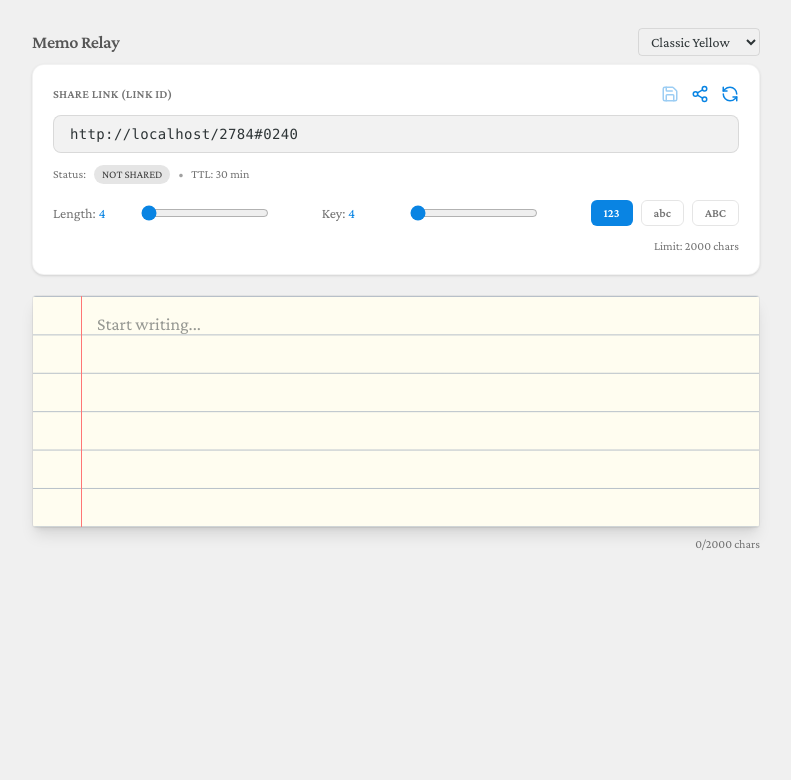
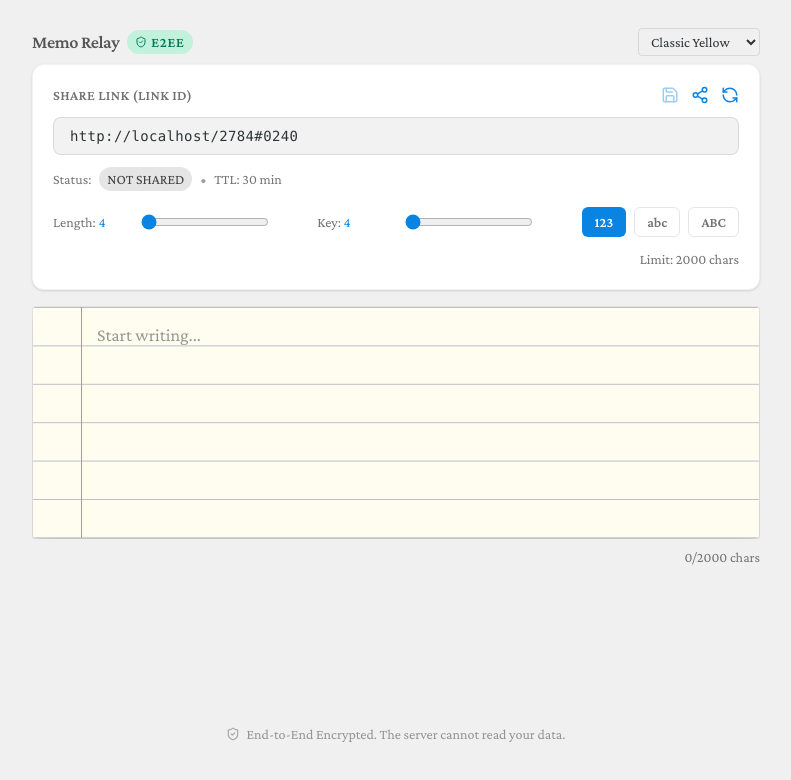
Before and after one commit to chenjingdev/memo, a React (Vite) app: page / in a window 1280 px wide. Shown: the top 780 px of the page, without its empty margins (244-1035 px from the left). Built offline with nearby package versions, Linux system fonts and the light colour scheme.

Commit message:
feat: Add end-to-end encryption indicators and refine UI styling, text sizes, and cursor feedback.

```diff
--- a/src/App.tsx
+++ b/src/App.tsx
@@ -1,4 +1,5 @@
 import { useCallback, useEffect, useMemo, useRef, useState } from 'react';
+import { ShieldCheck } from 'lucide-react';
 import Header from './components/Header';
 import MemoEditor from './components/MemoEditor';
 import MemoViewer from './components/MemoViewer';
@@ -440,7 +441,7 @@ export default function App() {
         <main id="app" className="flex min-h-0 flex-1 flex-col">
           <section
             id="view-write"
-            className={`${view === 'write' ? 'flex' : 'hidden'} relative min-h-0 flex-1 flex-col gap-5`}
+            className={`${view === 'write' ? 'flex' : 'hidden'} relative min-h-0 flex-1 flex-col`}
           >
             <SharePanel
               themeClasses={themeClasses}
@@ -487,6 +488,14 @@ export default function App() {
             />
           ) : null}
         </main>
+        <footer className="mt-8 pb-4 text-center">
+          <p className={`flex items-center justify-center gap-1.5 text-sm opacity-60 ${themeClasses.brand}`}>
+            <ShieldCheck size={14} className="opacity-80" />
+            <span>
+              End-to-End Encrypted. The server cannot read your data.
+            </span>
+          </p>
+        </footer>
       </div>
     </div>
   );
--- a/src/components/Header.tsx
+++ b/src/components/Header.tsx
@@ -1,3 +1,4 @@
+import { ShieldCheck } from 'lucide-react';
 import type { ThemeClasses } from '../types';
 
 type Props = {
@@ -9,11 +10,29 @@ type Props = {
 export default function Header({ theme, onThemeChange, themeClasses }: Props) {
   return (
     <header className="flex items-center justify-between py-2 font-ui">
-      <div className={`text-lg font-semibold tracking-tight ${themeClasses.brand}`}>Memo Relay</div>
+      <div className="flex items-center gap-2">
+        <div className={`text-lg font-semibold tracking-tight ${themeClasses.brand}`}>
+          Memo Relay
+        </div>
+        <div
+          className={`group relative flex cursor-help items-center gap-1 rounded-full px-2 py-0.5 text-sm font-bold uppercase tracking-wider ${themeClasses.badgeStrong}`}
+        >
+          <ShieldCheck size={12} />
+          <span>E2EE</span>
+          <div className="pointer-events-none absolute left-0 top-full z-50 mt-2 w-max max-w-[200px] origin-top-left scale-95 opacity-0 transition-all duration-200 group-hover:scale-100 group-hover:opacity-100">
+            <div className={`rounded-md border border-black/5 bg-white px-3 py-2 text-sm font-normal normal-case leading-relaxed shadow-xl ${themeClasses.text}`}>
+              <p className="font-semibold">End-to-End Encrypted</p>
+              <p className="text-neutral-500">
+                The key is in the URL and never sent to the server.
+              </p>
+            </div>
+          </div>
+        </div>
+      </div>
       <div className="flex items-center gap-3">
         <select
           id="theme-select"
-          className={`rounded border border-black/10 bg-transparent px-2 py-1 text-sm ${themeClasses.text}`}
+          className={`cursor-pointer rounded border border-black/10 bg-transparent px-2 py-1 text-sm ${themeClasses.text}`}
           value={theme}
           onChange={(e) => onThemeChange(e.target.value)}
         >
--- a/src/components/MemoEditor.tsx
+++ b/src/components/MemoEditor.tsx
@@ -41,13 +41,14 @@ export default function MemoEditor({
   }, [memoText, view]);
 
   return (
-    <div>
+    <>
+      <div className='overflow-auto mt-4 first:mt-0'>
         <div
-        className={`relative max-h-[calc(100vh-260px)] overflow-hidden rounded-sm border border-black/5 shadow-lg ${themeClasses.paperBg} ${themeClasses.line} bg-[length:100%_2.4rem] bg-local ${themeClasses.marginLine} before:absolute before:inset-y-0 before:left-12 before:w-px before:content-['']`}
+          className={`relative overflow-hidden rounded-sm border border-black/5 shadow-lg ${themeClasses.paperBg} ${themeClasses.line} bg-[length:100%_2.4rem] bg-local ${themeClasses.marginLine} before:absolute before:inset-y-0 before:left-12 before:w-px before:content-['']`}
         >
           <textarea
             id="memo-input"
-          className={`w-full min-h-56 max-h-[calc(100vh-260px)] resize-none bg-transparent px-8 py-2 pl-16 font-body text-lg leading-10 outline-none ${themeClasses.text}`}
+            className={`w-full min-h-56 resize-none bg-transparent px-8 py-2 pl-16 font-body text-lg leading-10 outline-none ${themeClasses.text}`}
             placeholder="Start writing..."
             spellCheck={false}
             value={memoText}
@@ -59,9 +60,10 @@ export default function MemoEditor({
             }}
           />
         </div>
-      <div className="mt-2 flex justify-end text-xs font-ui text-neutral-500">
+      </div>
+      <div className="mt-2 flex justify-end text-sm font-ui text-neutral-500">
         {memoCharCount}/{MEMO_MAX_CHARS} chars
       </div>
-    </div>
+    </>
   );
 }
--- a/src/components/MemoViewer.tsx
+++ b/src/components/MemoViewer.tsx
@@ -25,12 +25,12 @@ export default function MemoViewer({
       className="flex min-h-0 flex-1 flex-col gap-4"
     >
       <div
-        className={`relative max-h-[calc(100vh-260px)] overflow-hidden rounded-sm border border-black/5 shadow-lg ${themeClasses.paperBg} ${themeClasses.line} bg-[length:100%_2.4rem] bg-local ${themeClasses.marginLine} before:absolute before:inset-y-0 before:left-12 before:w-px before:content-['']`}
+        className={`relative overflow-hidden rounded-sm border border-black/5 shadow-lg ${themeClasses.paperBg} ${themeClasses.line} bg-[length:100%_2.4rem] bg-local ${themeClasses.marginLine} before:absolute before:inset-y-0 before:left-12 before:w-px before:content-['']`}
       >
         {!readError && readContent && (
           <div
             id="read-content"
-            className={`w-full min-h-56 max-h-[calc(100vh-260px)] whitespace-pre-wrap bg-transparent px-8 py-2 pl-16 font-body text-lg leading-10 ${themeClasses.text}`}
+            className={`w-full min-h-56 whitespace-pre-wrap bg-transparent px-8 py-2 pl-16 font-body text-lg leading-10 ${themeClasses.text}`}
           >
             {readContent}
           </div>
--- a/src/components/SharePanel.tsx
+++ b/src/components/SharePanel.tsx
@@ -53,12 +53,12 @@ export default function SharePanel({
     <div
       className={`rounded-xl border border-black/5 p-5 shadow-sm transition ${themeClasses.panelBg} ${themeClasses.panelText}`}
     >
-      <div className="flex items-center justify-between text-xs font-semibold uppercase tracking-wide text-neutral-500">
+      <div className="flex items-center justify-between text-sm font-semibold uppercase tracking-wide text-neutral-500">
         <label>Share Link (Link ID)</label>
         <div className="flex items-center gap-3">
           <button
             id="btn-save"
-            className={`inline-flex items-center justify-center transition ${themeClasses.accent} disabled:opacity-40`}
+            className={`inline-flex items-center justify-center transition ${themeClasses.accent} disabled:opacity-40 disabled:cursor-not-allowed cursor-pointer`}
             title="Save"
             onClick={onSave}
             disabled={!isDirty}
@@ -67,7 +67,7 @@ export default function SharePanel({
           </button>
           <button
             id="btn-share"
-            className={`inline-flex items-center justify-center transition ${themeClasses.accent} disabled:opacity-40`}
+            className={`inline-flex items-center justify-center transition ${themeClasses.accent} disabled:opacity-40 disabled:cursor-not-allowed cursor-pointer`}
             title="Share"
             onClick={onShare}
             disabled={isSharing || shareStatus === 'active'}
@@ -76,7 +76,7 @@ export default function SharePanel({
           </button>
           <button
             id="btn-refresh"
-            className={`inline-flex items-center justify-center transition ${themeClasses.accent} hover:rotate-180`}
+            className={`inline-flex cursor-pointer items-center justify-center transition ${themeClasses.accent} hover:rotate-180`}
             title="Regenerate"
             onClick={onRefresh}
           >
@@ -95,14 +95,14 @@ export default function SharePanel({
           readOnly
         />
       </div>
-      <div className="mt-3 flex flex-wrap items-center gap-2 text-xs font-ui text-neutral-500">
+      <div className="mt-3 flex flex-wrap items-center gap-2 text-sm font-ui text-neutral-500">
         <span>Status:</span>
         {lastSharedId ? (
-          <span className={`rounded-full px-2 py-0.5 text-[11px] uppercase ${statusPillClass}`}>
+          <span className={`rounded-full px-2 py-0.5 text-sm uppercase ${statusPillClass}`}>
             {shareStatus}
           </span>
         ) : (
-          <span className={`rounded-full px-2 py-0.5 text-[11px] uppercase ${themeClasses.statusIdle}`}>
+          <span className={`rounded-full px-2 py-0.5 text-sm uppercase ${themeClasses.statusIdle}`}>
             Not shared
           </span>
         )}
@@ -113,6 +113,8 @@ export default function SharePanel({
           <span>TTL: {TTL_MINUTES} min</span>
         )}
       </div>
+
+
 
       <div className="mt-4 flex flex-wrap items-center justify-between gap-4">
         <div className="flex items-center gap-2">
@@ -125,7 +127,7 @@ export default function SharePanel({
             min={KEY_MIN_LEN}
             max={KEY_MAX_LEN}
             value={idLength}
-            className={`w-32 ${themeClasses.accentInput}`}
+            className={`w-32 cursor-pointer ${themeClasses.accentInput}`}
             onChange={(e) => onIdLengthChange(Number(e.target.value))}
           />
         </div>
@@ -139,12 +141,12 @@ export default function SharePanel({
             min={KEY_MIN_LEN}
             max={KEY_MAX_LEN}
             value={keyLength}
-            className={`w-32 ${themeClasses.accentInput}`}
+            className={`w-32 cursor-pointer ${themeClasses.accentInput}`}
             onChange={(e) => onKeyLengthChange(Number(e.target.value))}
           />
         </div>
         <div className="flex items-center gap-2">
-          <label className="inline-flex items-center">
+          <label className="inline-flex cursor-pointer items-center">
             <input
               type="checkbox"
               id="opt-num"
@@ -153,8 +155,7 @@ export default function SharePanel({
               className="sr-only"
             />
             <span
-              className={`rounded-md border px-3 py-1 text-xs font-semibold transition ${
-                options.useNum
+              className={`rounded-md border px-3 py-1 text-sm font-semibold transition ${options.useNum
                 ? `${themeClasses.accentBg} text-white border-transparent`
                 : 'border-black/10 text-neutral-500'
                 }`}
@@ -162,7 +163,7 @@ export default function SharePanel({
               123
             </span>
           </label>
-          <label className="inline-flex items-center">
+          <label className="inline-flex cursor-pointer items-center">
             <input
               type="checkbox"
               id="opt-low"
@@ -171,8 +172,7 @@ export default function SharePanel({
               className="sr-only"
             />
             <span
-              className={`rounded-md border px-3 py-1 text-xs font-semibold transition ${
-                options.useLow
+              className={`rounded-md border px-3 py-1 text-sm font-semibold transition ${options.useLow
                 ? `${themeClasses.accentBg} text-white border-transparent`
                 : 'border-black/10 text-neutral-500'
                 }`}
@@ -180,7 +180,7 @@ export default function SharePanel({
               abc
             </span>
           </label>
-          <label className="inline-flex items-center">
+          <label className="inline-flex cursor-pointer items-center">
             <input
               type="checkbox"
               id="opt-up"
@@ -189,8 +189,7 @@ export default function SharePanel({
               className="sr-only"
             />
             <span
-              className={`rounded-md border px-3 py-1 text-xs font-semibold transition ${
-                options.useUp
+              className={`rounded-md border px-3 py-1 text-sm font-semibold transition ${options.useUp
                 ? `${themeClasses.accentBg} text-white border-transparent`
                 : 'border-black/10 text-neutral-500'
                 }`}
@@ -200,7 +199,7 @@ export default function SharePanel({
           </label>
         </div>
       </div>
-      <div className="mt-3 flex justify-end text-xs font-ui text-neutral-500">
+      <div className="mt-3 flex justify-end text-sm font-ui text-neutral-500">
         Limit: {MEMO_MAX_CHARS} chars
       </div>
     </div>
```
Lines whose indentation alone changed are shown as unchanged.
